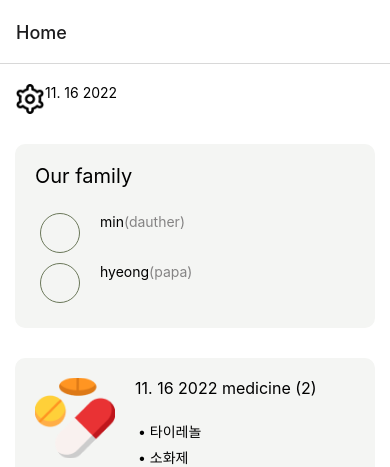
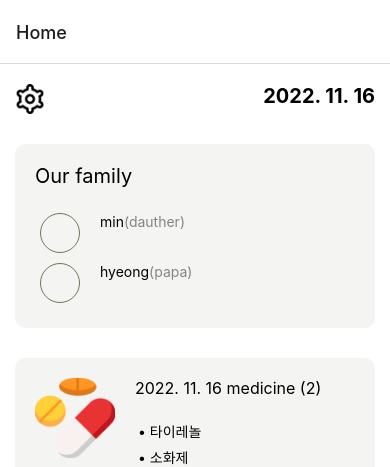
Before and after one commit to GDSC-sswu-A/WithParentsFront, a React Native app: screen /Home in a window 390 px wide. Shown: the top 467 px of the page. Built offline with nearby package versions, Linux system fonts and the light colour scheme.

Commit message:
#2 fix : 닐찌 위치 및 크기 수정

```diff
--- a/src/screens/HomeScreen.tsx
+++ b/src/screens/HomeScreen.tsx
@@ -17,7 +17,7 @@ import RecentPhotoComponent from '../component/RecentPhotoComponent'
 
 export default function HomeScreen({navigation}) {
     const today = new Date();
-    const date = `${today.getMonth()+1}. ${today.getDate()} ${today.getFullYear()}`
+    const date = `${today.getFullYear()}. ${today.getMonth()+1}. ${today.getDate()}`
 
     return (
     <SafeAreaView style={styles.container}>
@@ -31,7 +31,8 @@ export default function HomeScreen({navigation}) {
         source = {require('../img/settingIcon.png')}/>
         </TouchableOpacity>
 
-        <Text>{date}</Text>
+        <Text style={styles.date}
+        >{date}</Text>
 
         </View>
 
@@ -52,10 +53,15 @@ const styles = StyleSheet.create({
    top : {
     flexDirection : 'row',
     margin : 15,
-    marginTop : 20
+    marginTop : 20,
+    justifyContent: 'space-between'
    },
    setting : {
     width : 30,
     height : 30
+   },
+   date : {
+    fontWeight: 'bold',
+    fontSize : 20
    }
 });
```
